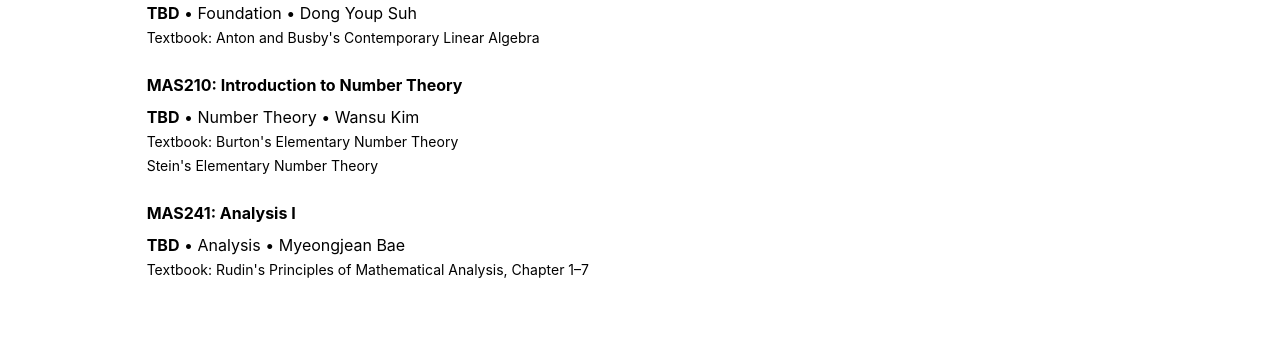
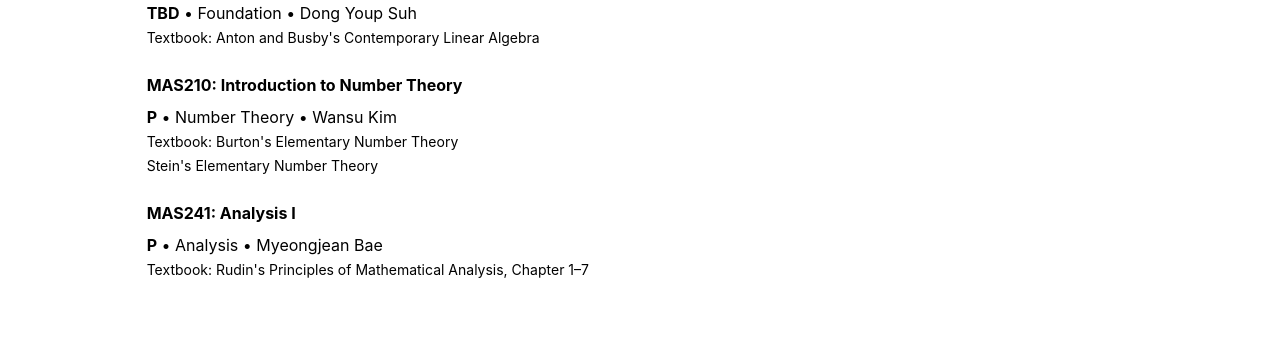
Before and after one commit to mino-jeong/mino-jeong.github.io, a Jekyll site: the page built from coursework-term.md, in a window 1280 px wide. Shown: the part 488-832 px from the top of the page. Built offline with Jekyll 4.4.1, drawn with Linux system fonts in a browser that asks for light colours.

Commit message:
Update 2025-1.yml

```diff
--- a/_data/coursework-term/2025-1.yml
+++ b/_data/coursework-term/2025-1.yml
@@ -7,10 +7,10 @@
   textbook: "Anton and Busby's Contemporary Linear Algebra"
 
 - title: 'MAS210: Introduction to Number Theory'
-  description: '<strong>TBD</strong> • Number Theory • Wansu Kim'
+  description: '<strong>P</strong> • Number Theory • Wansu Kim'
   textbook: "Burton's Elementary Number Theory<br>
   Stein's Elementary Number Theory"
 
 - title: 'MAS241: Analysis I'
-  description: '<strong>TBD</strong> • Analysis • Myeongjean Bae'
+  description: '<strong>P</strong> • Analysis • Myeongjean Bae'
   textbook: "Rudin's Principles of Mathematical Analysis, Chapter 1–7"
```
